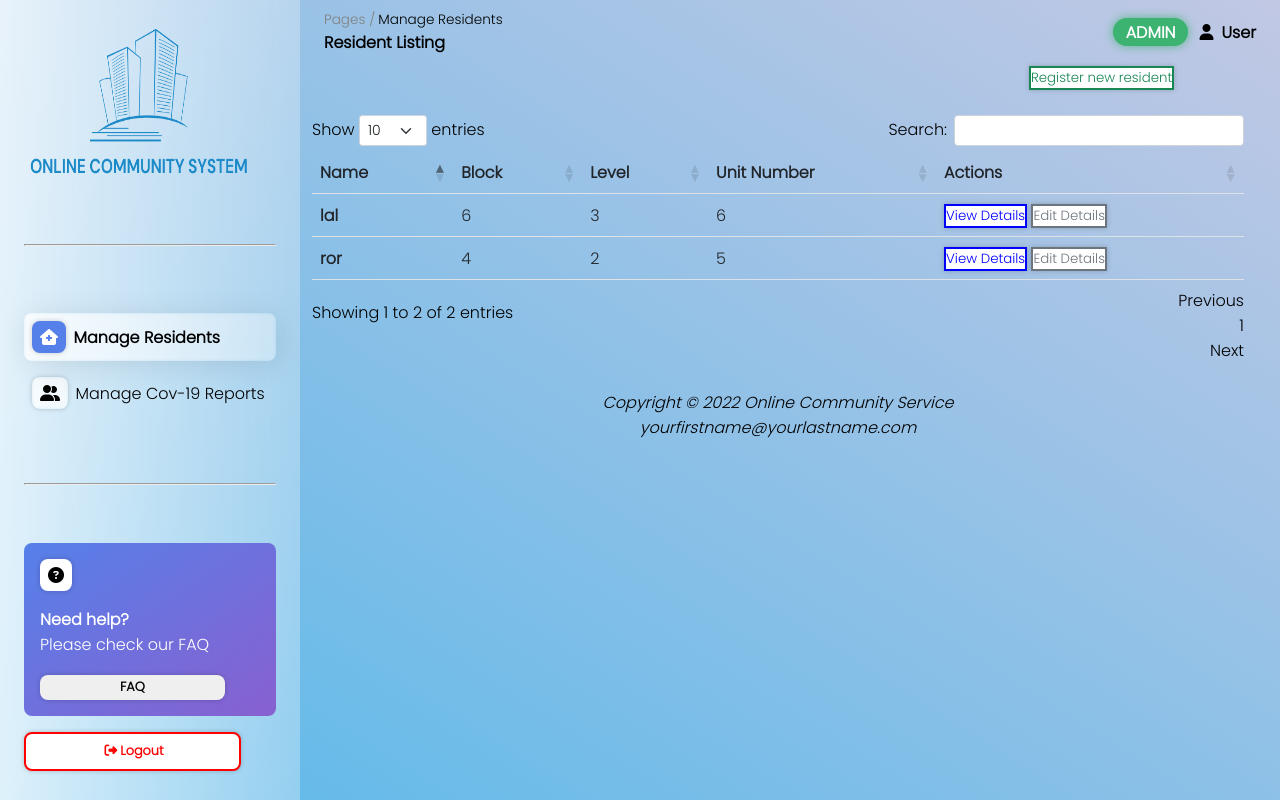
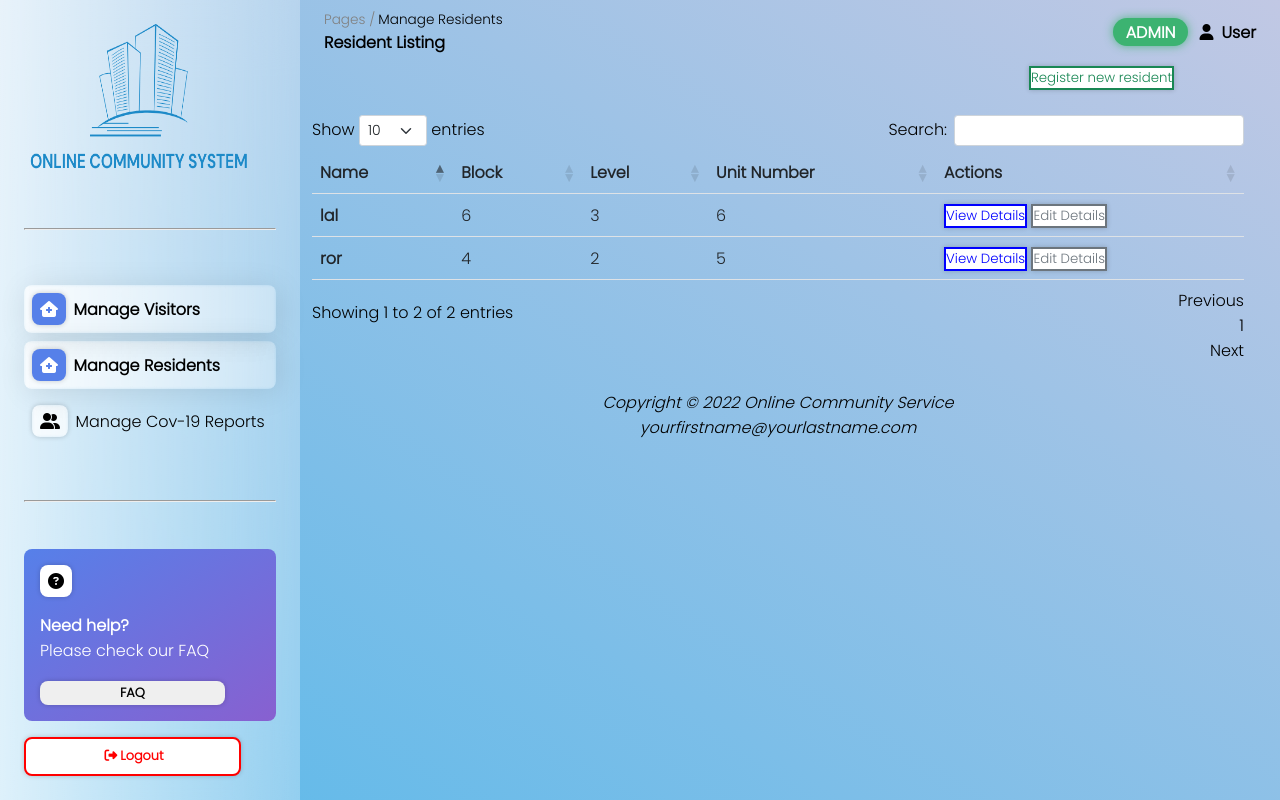
Before and after one commit to mekukun/OC-Team1, a PHP site: page /admin/manageresidents.php in a window 1280 px wide. Run offline with PHP 8.4, Linux system fonts and the light colour scheme; a user stored in the database is signed in; data comes from the database, SQL or seed files in the repository; some libraries are stand-ins or nearby versions.

Commit message:
Added "link to manage visitors" in admin management

```diff
--- a/admin/manageResidents.php
+++ b/admin/manageResidents.php
@@ -36,6 +36,12 @@ if (isset($_SESSION['adminid']) && isset($_SESSION['email']) && isset($_SESSION[
         </div>
         <hr />
         <div class="container">
+            <a href="Display_visitors_details.php">
+                <div class="selected navcontrol">
+                    <i class="fa-solid fa-house-medical"></i>
+                    <span>Manage Visitors</span>
+                </div>
+            </a>
             <a href="manageresidents.php">
                 <div class="selected navcontrol">
                     <i class="fa-solid fa-house-medical"></i>
```
Also changed, not shown: admin/editResidentDetails.php (+15 -3 lines), admin/registerNewResident.php (+8 -2 lines), admin/viewResidentDetails.php (+10 -4 lines).
